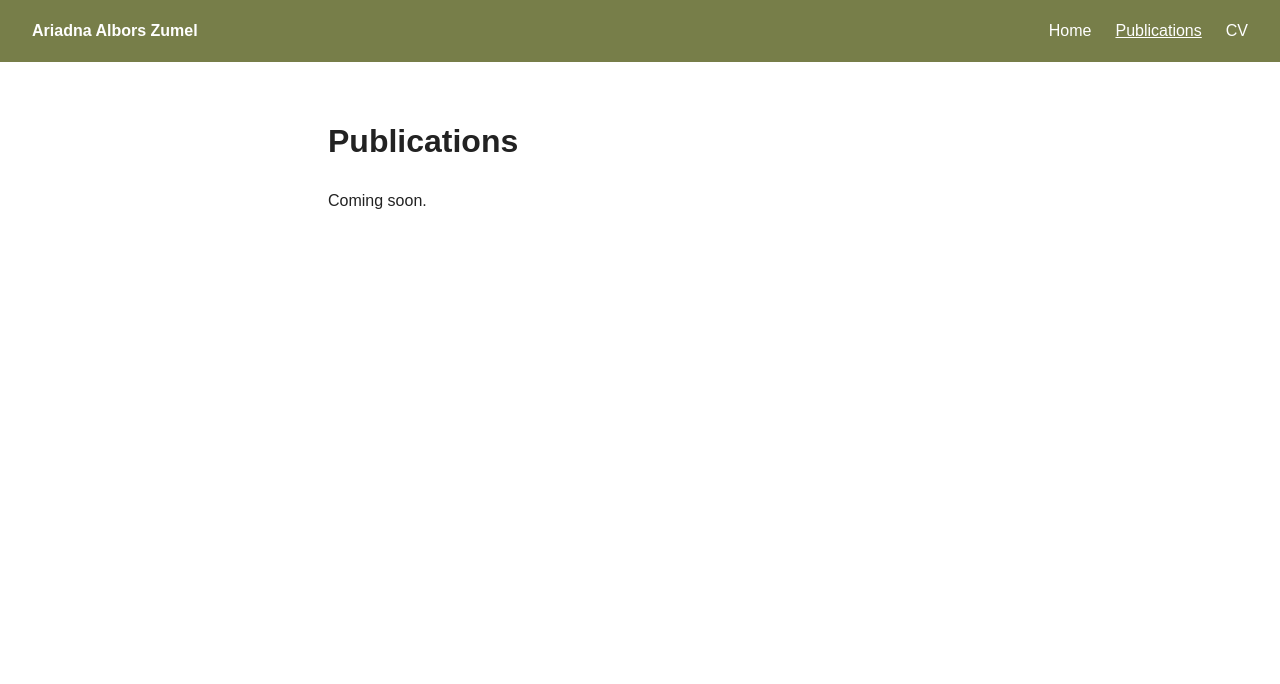
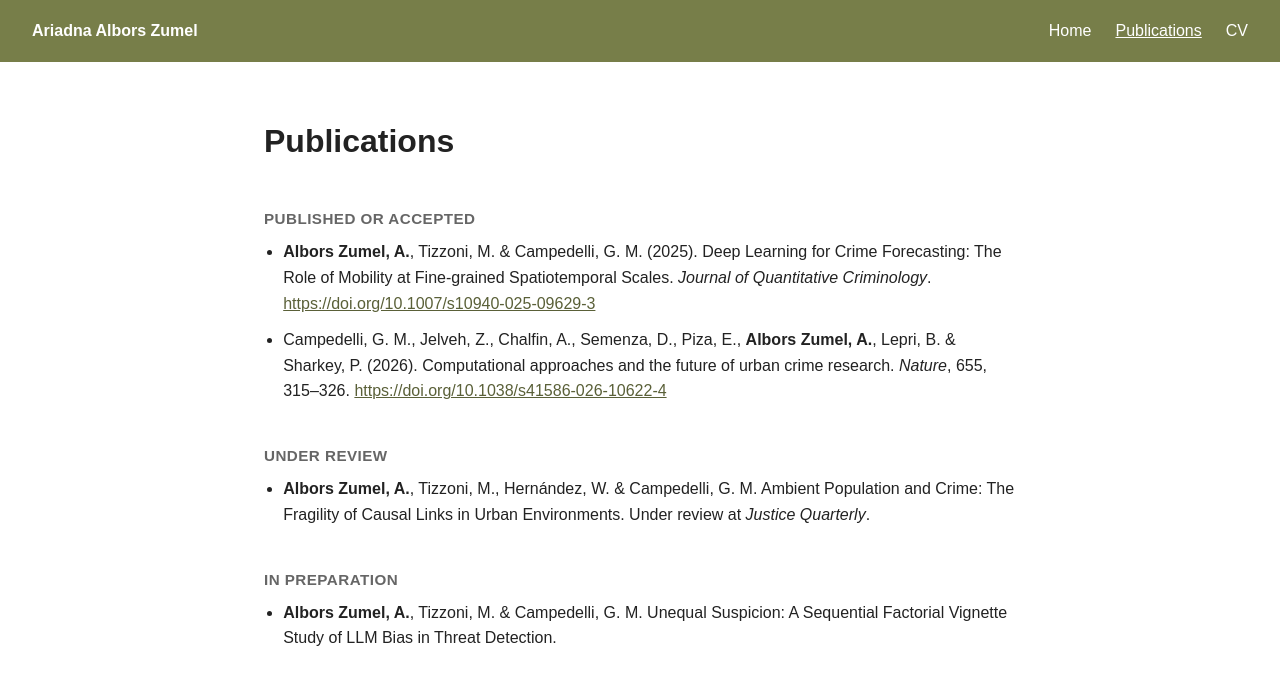
Before and after one commit to Ariadnaaz/ariadnaaz.github.io, a plain HTML site: page publications.html in a window 1280 px wide. Drawn offline with Linux system fonts and the light colour scheme.

Commit message:
Move publications to their own page
- Remove Publications section from cv.html
- Populate publications.html with grouped entries and DOI links
- Add missing title for the Nature 2026 paper

Co-Authored-By: Claude Sonnet 5 <noreply@anthropic.com>
Claude-Session: https://claude.ai/code/session_0124boQe4HBumfgeZ5GEBQvP

```diff
--- a/publications.html
+++ b/publications.html
@@ -15,9 +15,51 @@
       <li><a href="cv.html">CV</a></li>
     </ul>
   </nav>
-  <main>
+  <main class="cv">
     <h1>Publications</h1>
-    <p>Coming soon.</p>
+
+    <section>
+      <h3>Published or Accepted</h3>
+      <ul class="cv-pubs">
+        <li>
+          <strong>Albors Zumel, A.</strong>, Tizzoni, M. &amp; Campedelli, G. M.
+          (2025). Deep Learning for Crime Forecasting: The Role of Mobility at
+          Fine-grained Spatiotemporal Scales.
+          <em>Journal of Quantitative Criminology</em>.
+          <a href="https://doi.org/10.1007/s10940-025-09629-3">https://doi.org/10.1007/s10940-025-09629-3</a>
+        </li>
+        <li>
+          Campedelli, G. M., Jelveh, Z., Chalfin, A., Semenza, D., Piza, E.,
+          <strong>Albors Zumel, A.</strong>, Lepri, B. &amp; Sharkey, P. (2026).
+          Computational approaches and the future of urban crime research.
+          <em>Nature</em>, 655, 315–326.
+          <a href="https://doi.org/10.1038/s41586-026-10622-4">https://doi.org/10.1038/s41586-026-10622-4</a>
+        </li>
+      </ul>
+    </section>
+
+    <section>
+      <h3>Under Review</h3>
+      <ul class="cv-pubs">
+        <li>
+          <strong>Albors Zumel, A.</strong>, Tizzoni, M., Hernández, W. &amp;
+          Campedelli, G. M. Ambient Population and Crime: The Fragility of Causal
+          Links in Urban Environments. Under review at
+          <em>Justice Quarterly</em>.
+        </li>
+      </ul>
+    </section>
+
+    <section>
+      <h3>In Preparation</h3>
+      <ul class="cv-pubs">
+        <li>
+          <strong>Albors Zumel, A.</strong>, Tizzoni, M. &amp; Campedelli, G. M.
+          Unequal Suspicion: A Sequential Factorial Vignette Study of LLM Bias in
+          Threat Detection.
+        </li>
+      </ul>
+    </section>
   </main>
 </body>
 </html>
```
Also changed, not shown: cv.html (+0 -38 lines).
